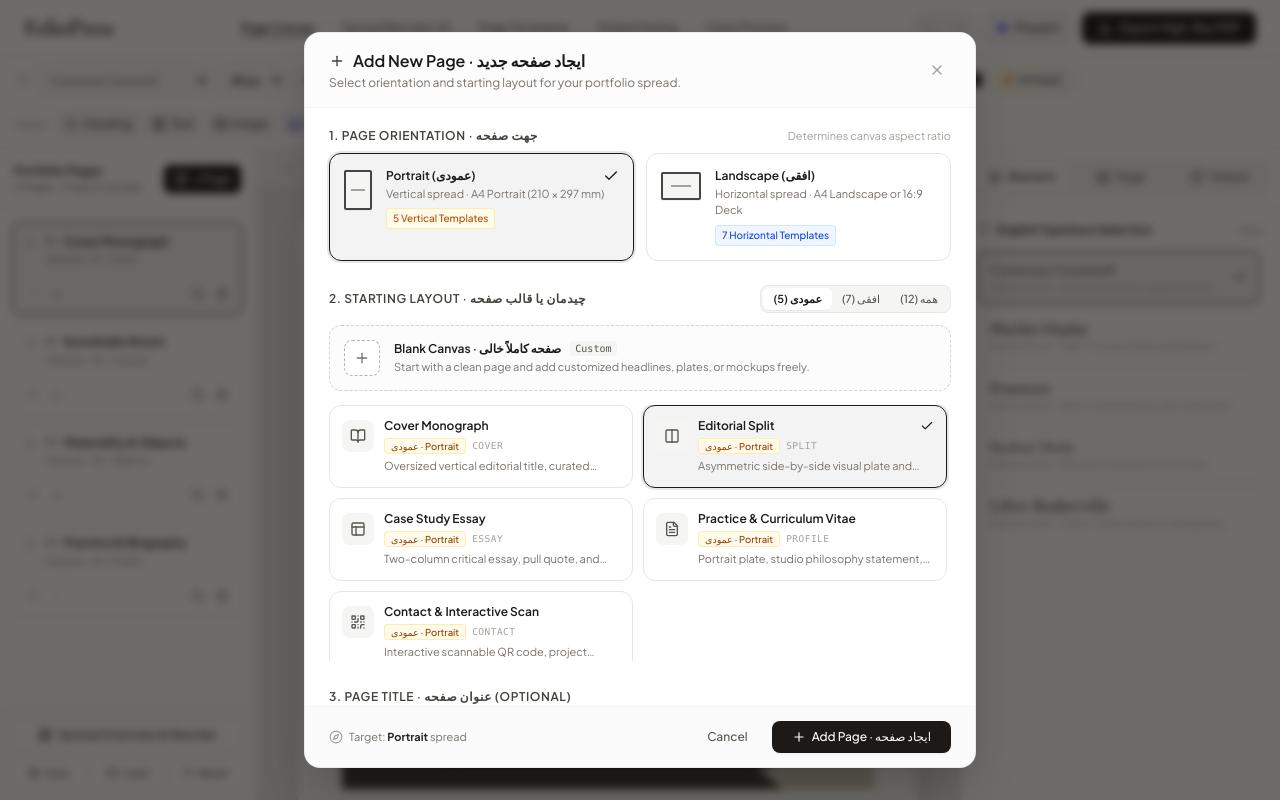
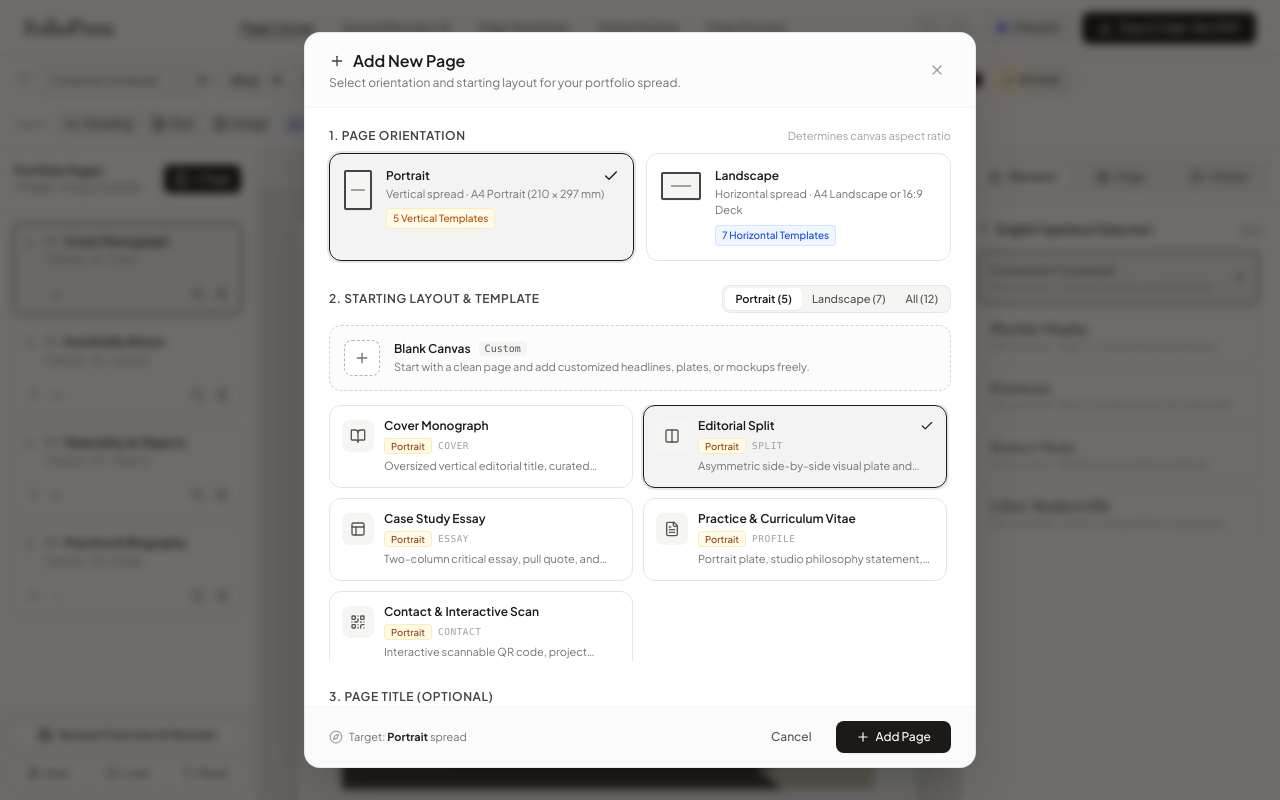
Before and after one commit to peymanjalili1997/foliopress, a React (Vite) app: page / in a window 1280 px wide. Both pictures are taken after a click on the button "+ Page". Built offline with nearby package versions, Linux system fonts and the light colour scheme; a web font is replaced by a local one.

Commit message:
refactor: ensure 100% strict English across all UI, modals, templates, and canvas pages

```diff
--- a/src/App.tsx
+++ b/src/App.tsx
@@ -1089,7 +1089,7 @@ export default function App() {
               <div className="flex items-center gap-1 bg-white border border-stone-200/90 rounded-md p-0.5">
                 <button
                   type="button"
-                  title="Switch to Portrait (عمودی)"
+                  title="Switch to Portrait"
                   onClick={() => handleToggleOrientation('portrait')}
                   className={`px-2.5 py-1 text-[11px] font-medium rounded flex items-center gap-1.5 transition-all ${
                     !isLandscape
@@ -1104,7 +1104,7 @@ export default function App() {
                 </button>
                 <button
                   type="button"
-                  title="Switch to Landscape (افقی)"
+                  title="Switch to Landscape"
                   onClick={() => handleToggleOrientation('landscape')}
                   className={`px-2.5 py-1 text-[11px] font-medium rounded flex items-center gap-1.5 transition-all ${
                     isLandscape
@@ -1115,7 +1115,7 @@ export default function App() {
                   <svg className="w-3.5 h-3.5" viewBox="0 0 24 24" fill="none" stroke="currentColor" strokeWidth="2">
                     <rect x="2" y="5" width="20" height="14" rx="2" />
                   </svg>
-                  <span className="hidden sm:inline">Landscape (افقی)</span>
+                  <span className="hidden sm:inline">Landscape</span>
                 </button>
               </div>
 
--- a/src/components/AddPageModal.tsx
+++ b/src/components/AddPageModal.tsx
@@ -131,7 +131,7 @@ export const AddPageModal: React.FC<AddPageModalProps> = ({
           <div>
             <h2 className="text-base font-semibold text-stone-900 flex items-center gap-2">
               <Plus className="w-4 h-4 text-stone-700" />
-              <span>Add New Page · ایجاد صفحه جدید</span>
+              <span>Add New Page</span>
             </h2>
             <p className="text-xs text-stone-500 mt-0.5">
               Select orientation and starting layout for your portfolio spread.
@@ -152,7 +152,7 @@ export const AddPageModal: React.FC<AddPageModalProps> = ({
           <div className="space-y-2">
             <div className="flex items-center justify-between">
               <label className="block text-xs font-semibold uppercase tracking-wider text-stone-700">
-                1. Page Orientation · جهت صفحه
+                1. Page Orientation
               </label>
               <span className="text-[11px] text-stone-400">
                 Determines canvas aspect ratio
@@ -176,7 +176,7 @@ export const AddPageModal: React.FC<AddPageModalProps> = ({
                 <div className="flex-1 min-w-0">
                   <div className="flex items-center justify-between">
                     <span className="text-xs font-semibold text-stone-900">
-                      Portrait (عمودی)
+                      Portrait
                     </span>
                     {orientation === 'portrait' && (
                       <Check className="w-4 h-4 text-stone-900" />
@@ -207,7 +207,7 @@ export const AddPageModal: React.FC<AddPageModalProps> = ({
                 <div className="flex-1 min-w-0">
                   <div className="flex items-center justify-between">
                     <span className="text-xs font-semibold text-stone-900">
-                      Landscape (افقی)
+                      Landscape
                     </span>
                     {orientation === 'landscape' && (
                       <Check className="w-4 h-4 text-stone-900" />
@@ -228,7 +228,7 @@ export const AddPageModal: React.FC<AddPageModalProps> = ({
           <div className="space-y-3">
             <div className="flex items-center justify-between">
               <label className="block text-xs font-semibold uppercase tracking-wider text-stone-700">
-                2. Starting Layout · چیدمان یا قالب صفحه
+                2. Starting Layout & Template
               </label>
 
               {/* Segmented Category Filter */}
@@ -242,7 +242,7 @@ export const AddPageModal: React.FC<AddPageModalProps> = ({
                       : 'text-stone-600 hover:text-stone-900'
                   }`}
                 >
-                  عمودی ({portraitTemplates.length})
+                  Portrait ({portraitTemplates.length})
                 </button>
                 <button
                   type="button"
@@ -253,7 +253,7 @@ export const AddPageModal: React.FC<AddPageModalProps> = ({
                       : 'text-stone-600 hover:text-stone-900'
                   }`}
                 >
-                  افقی ({landscapeTemplates.length})
+                  Landscape ({landscapeTemplates.length})
                 </button>
                 <button
                   type="button"
@@ -264,7 +264,7 @@ export const AddPageModal: React.FC<AddPageModalProps> = ({
                       : 'text-stone-600 hover:text-stone-900'
                   }`}
                 >
-                  همه ({PAGE_TEMPLATES.length})
+                  All ({PAGE_TEMPLATES.length})
                 </button>
               </div>
             </div>
@@ -286,7 +286,7 @@ export const AddPageModal: React.FC<AddPageModalProps> = ({
                 <div className="flex items-center justify-between">
                   <div className="flex items-center gap-2">
                     <span className="text-xs font-semibold text-stone-900">
-                      Blank Canvas · صفحه کاملاً خالی
+                      Blank Canvas
                     </span>
                     <span className="text-[10px] bg-stone-100 text-stone-600 px-1.5 py-0.2 rounded font-mono">
                       Custom
@@ -339,7 +339,7 @@ export const AddPageModal: React.FC<AddPageModalProps> = ({
                                 : 'bg-blue-50 text-blue-800 border border-blue-200/60'
                             }`}
                           >
-                            {isPortrait ? 'عمودی · Portrait' : 'افقی · Landscape'}
+                            {isPortrait ? 'Portrait' : 'Landscape'}
                           </span>
                           <span className="text-[9.5px] uppercase tracking-wider font-mono text-stone-400">
                             {tpl.badge}
@@ -360,7 +360,7 @@ export const AddPageModal: React.FC<AddPageModalProps> = ({
           {/* STEP 3: PAGE TITLE */}
           <div className="space-y-1.5 pt-1">
             <label className="block text-xs font-semibold uppercase tracking-wider text-stone-700">
-              3. Page Title · عنوان صفحه (Optional)
+              3. Page Title (Optional)
             </label>
             <input
               type="text"
@@ -395,7 +395,7 @@ export const AddPageModal: React.FC<AddPageModalProps> = ({
               className="px-5 py-2 text-xs font-medium bg-stone-900 hover:bg-stone-800 text-white rounded-lg flex items-center gap-1.5 transition-colors shadow-xs"
             >
               <Plus className="w-3.5 h-3.5" />
-              <span>Add Page · ایجاد صفحه</span>
+              <span>Add Page</span>
             </button>
           </div>
         </div>
--- a/src/components/InspectorSidebar.tsx
+++ b/src/components/InspectorSidebar.tsx
@@ -530,13 +530,13 @@ export const InspectorSidebar: React.FC<InspectorSidebarProps> = ({
                   <option value="inherit">
                     Document Default ({PAGE_SIZE_PRESETS.find((p) => p.id === globalSettings.pageSize)?.label || 'Global'})
                   </option>
-                  <optgroup label="Horizontal / Landscape (افقی)">
+                  <optgroup label="Horizontal / Landscape">
                     <option value="a4-landscape">A4 Landscape (297 × 210 mm)</option>
                     <option value="deck-16-9">16:9 Presentation (297 × 167 mm)</option>
                     <option value="letter-landscape">US Letter Landscape (11 × 8.5 in)</option>
                     <option value="deck-4-3">4:3 Slide (297 × 223 mm)</option>
                   </optgroup>
-                  <optgroup label="Vertical / Portrait (عمودی)">
+                  <optgroup label="Vertical / Portrait">
                     <option value="a4-portrait">A4 Portrait (210 × 297 mm)</option>
                     <option value="letter-portrait">US Letter Portrait (8.5 × 11 in)</option>
                   </optgroup>
@@ -587,7 +587,7 @@ export const InspectorSidebar: React.FC<InspectorSidebarProps> = ({
                       : 'text-stone-600 hover:text-stone-900'
                   }`}
                 >
-                  همه ({PAGE_TEMPLATES.length})
+                  All ({PAGE_TEMPLATES.length})
                 </button>
                 <button
                   type="button"
@@ -598,7 +598,7 @@ export const InspectorSidebar: React.FC<InspectorSidebarProps> = ({
                       : 'text-stone-600 hover:text-stone-900'
                   }`}
                 >
-                  عمودی ({PAGE_TEMPLATES.filter((t) => t.orientation === 'portrait').length})
+                  Portrait ({PAGE_TEMPLATES.filter((t) => t.orientation === 'portrait').length})
                 </button>
                 <button
                   type="button"
@@ -609,7 +609,7 @@ export const InspectorSidebar: React.FC<InspectorSidebarProps> = ({
                       : 'text-stone-600 hover:text-stone-900'
                   }`}
                 >
-                  افقی ({PAGE_TEMPLATES.filter((t) => t.orientation === 'landscape').length})
+                  Landscape ({PAGE_TEMPLATES.filter((t) => t.orientation === 'landscape').length})
                 </button>
               </div>
 
@@ -638,7 +638,7 @@ export const InspectorSidebar: React.FC<InspectorSidebarProps> = ({
                                 : 'bg-blue-50 text-blue-800 border border-blue-200/60'
                             }`}
                           >
-                            {isPortrait ? 'عمودی' : 'افقی'}
+                            {isPortrait ? 'Portrait' : 'Landscape'}
                           </span>
                           <span className="text-[10px] font-mono uppercase tracking-wider text-stone-400">
                             {tpl.badge}
@@ -674,7 +674,7 @@ export const InspectorSidebar: React.FC<InspectorSidebarProps> = ({
           </div>
         )}
 
-        {/* TAB 3: GLOBAL DOCUMENT FORMATTING ("قالببندی کلی") */}
+        {/* TAB 3: GLOBAL DOCUMENT FORMATTING */}
         {activeTab === 'global' && (
           <div className="space-y-6">
             {/* Page Size & Orientation */}
@@ -686,7 +686,7 @@ export const InspectorSidebar: React.FC<InspectorSidebarProps> = ({
               {/* Fast Orientation Segmented Switch */}
               <div>
                 <label className="block text-[11px] text-stone-500 mb-1.5">
-                  Page Orientation (جهت صفحات)
+                  Page Orientation
                 </label>
                 {(() => {
                   const currentSpec =
@@ -716,7 +716,7 @@ export const InspectorSidebar: React.FC<InspectorSidebarProps> = ({
                         <svg className="w-3.5 h-3.5" viewBox="0 0 24 24" fill="none" stroke="currentColor" strokeWidth="2">
                           <rect x="5" y="2" width="14" height="20" rx="2" />
                         </svg>
-                        <span>Portrait (عمودی)</span>
+                        <span>Portrait</span>
                       </button>
 
                       <button
@@ -739,7 +739,7 @@ export const InspectorSidebar: React.FC<InspectorSidebarProps> = ({
                         <svg className="w-3.5 h-3.5" viewBox="0 0 24 24" fill="none" stroke="currentColor" strokeWidth="2">
                           <rect x="2" y="5" width="20" height="14" rx="2" />
                         </svg>
-                        <span>Landscape (افقی)</span>
+                        <span>Landscape</span>
                       </button>
                     </div>
                   );
--- a/src/components/PageCanvas.tsx
+++ b/src/components/PageCanvas.tsx
@@ -1502,7 +1502,7 @@ export const PageCanvas: React.FC<PageCanvasProps> = ({
                 <div className="w-12 h-12 rounded-full bg-stone-100 flex items-center justify-center text-stone-400 mb-3">
                   <Plus className="w-6 h-6" />
                 </div>
-                <h3 className="text-sm font-semibold text-stone-800">Blank Page Canvas · صفحه خالی</h3>
+                <h3 className="text-sm font-semibold text-stone-800">Blank Page Canvas</h3>
                 <p className="text-xs text-stone-500 max-w-sm mt-1.5 leading-relaxed">
                   Use the top formatting toolbar to insert headlines, editorial copy, media plates, mockups, or photo grids.
                 </p>
--- a/src/data/editorialAssets.ts
+++ b/src/data/editorialAssets.ts
@@ -559,7 +559,7 @@ export interface PageTemplateDescriptor {
 }
 
 export const PAGE_TEMPLATES: PageTemplateDescriptor[] = [
-  // --- VERTICAL / PORTRAIT TEMPLATES (عمودی) ---
+  // --- VERTICAL / PORTRAIT TEMPLATES ---
   {
     id: 'cover-monograph',
     name: 'Cover Monograph',
@@ -596,7 +596,7 @@ export const PAGE_TEMPLATES: PageTemplateDescriptor[] = [
     orientation: 'portrait',
   },
 
-  // --- HORIZONTAL / LANDSCAPE TEMPLATES (افقی) ---
+  // --- HORIZONTAL / LANDSCAPE TEMPLATES ---
   {
     id: 'cover-landscape',
     name: 'Landscape Monograph Cover',
```
